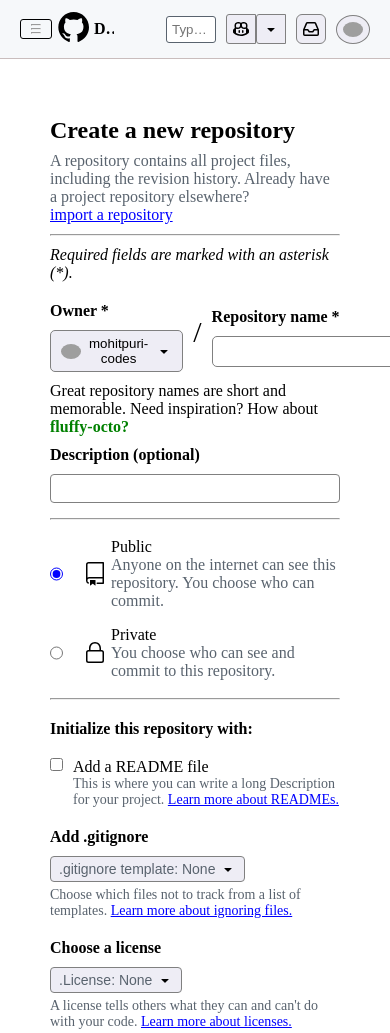
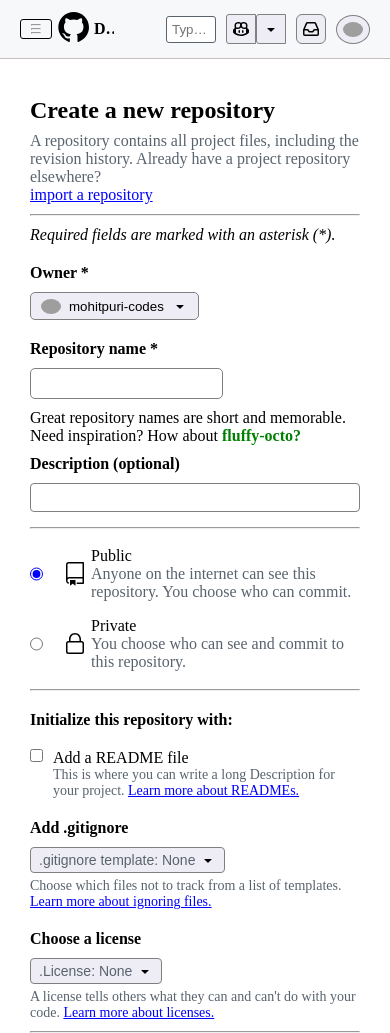
Before and after one commit to mohitpuri-codes/github-ui, a plain HTML site: page create-repo.html in a window 390 px wide. Shown: the top 1033 px of the page. Drawn offline with Linux system fonts and the light colour scheme; grey boxes are pictures that could not be loaded.

Commit message:
feat: Added the responsive behaviour in create new repo page

```diff
--- a/create-repo-style.css
+++ b/create-repo-style.css
@@ -165,3 +165,17 @@ footer {
   font-size: 14px;
   margin-top: 120px;
 }
+
+@media screen and (max-width: 572px) {
+  .model-owner-repo {
+    display: flex;
+    flex-direction: column !important;
+    align-items: flex-start;
+  }
+  .slash {
+    display: none;
+  }
+  .create-repo-section {
+    padding: 30px;
+  }
+}
```
Also changed, not shown: fix-prod.txt (deleted), 1 other file.
